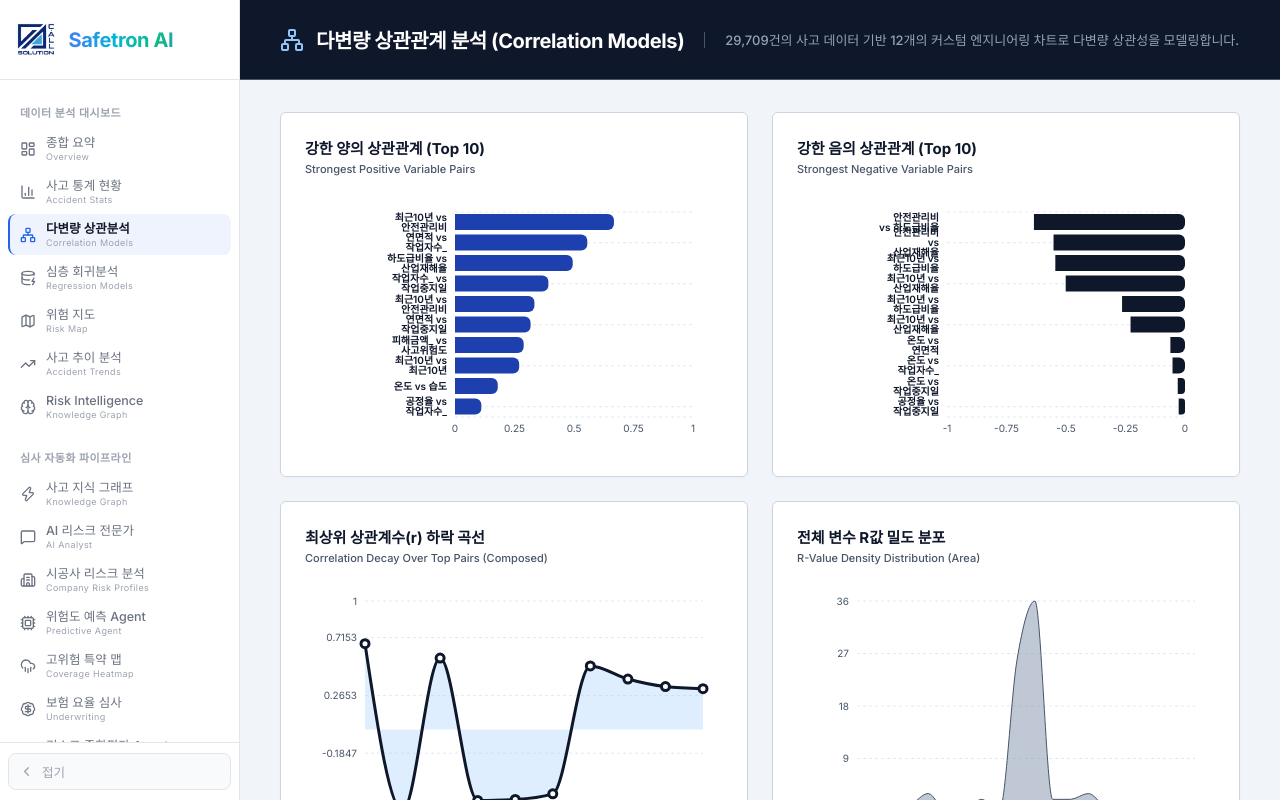
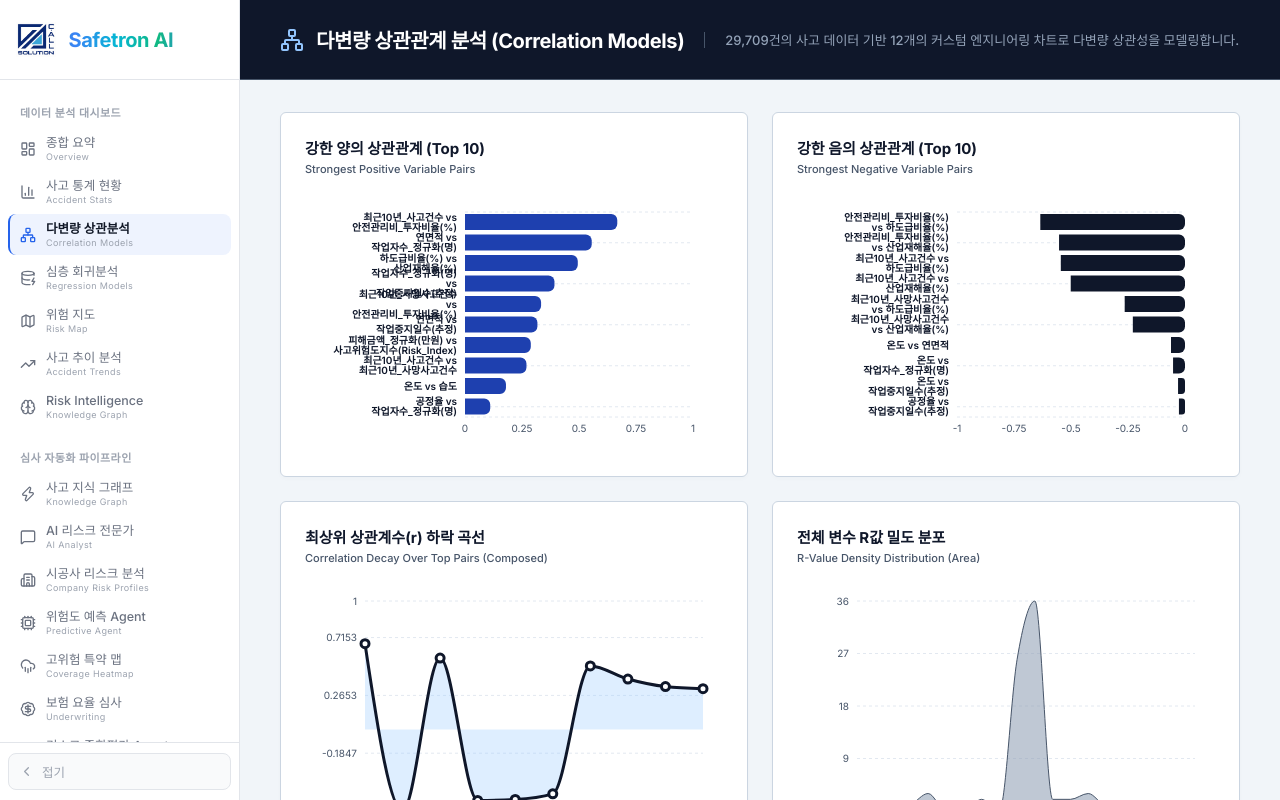
Before and after one commit to bignine99/Safetron_AI, a Next.js app in the folder dashboard/: page /safetron/analytics/correlation in a window 1280 px wide. Built offline with nearby package versions, Linux system fonts and the light colour scheme; a web font is replaced by a local one.

Commit message:
fix: prevent y-axis text from wrapping and truncating

```diff
--- a/dashboard/src/app/analytics/correlation/page.tsx
+++ b/dashboard/src/app/analytics/correlation/page.tsx
@@ -73,9 +73,9 @@ export default function CorrelationPage() {
 
   // Sort & Prepare Datasets
   const sortedData = [...data].sort((a, b) => Math.abs(b.r) - Math.abs(a.r));
-  const topCorrs = sortedData.slice(0, 10).map((d:any) => ({ name: `${d.var1.slice(0,5)} vs ${d.var2.slice(0,5)}`, r: d.r }));
-  const posCorrs = [...data].sort((a,b) => b.r - a.r).slice(0, 10).map((d:any) => ({ name: `${d.var1.slice(0,5)} vs ${d.var2.slice(0,5)}`, r: d.r }));
-  const negCorrs = [...data].sort((a,b) => a.r - b.r).slice(0, 10).map((d:any) => ({ name: `${d.var1.slice(0,5)} vs ${d.var2.slice(0,5)}`, r: d.r }));
+  const topCorrs = sortedData.slice(0, 10).map((d:any) => ({ name: `${d.var1} vs ${d.var2}`, r: d.r }));
+  const posCorrs = [...data].sort((a,b) => b.r - a.r).slice(0, 10).map((d:any) => ({ name: `${d.var1} vs ${d.var2}`, r: d.r }));
+  const negCorrs = [...data].sort((a,b) => a.r - b.r).slice(0, 10).map((d:any) => ({ name: `${d.var1} vs ${d.var2}`, r: d.r }));
 
   // Scatter plot: R vs Abs(R) or P-value
   const scatterData = sortedData.slice(0, 100).map((d:any) => ({
@@ -128,10 +128,10 @@ export default function CorrelationPage() {
           {/* C1: Positives Bar */}
           <ChartCard title="강한 양의 상관관계 (Top 10)" subtitle="Strongest Positive Variable Pairs" colSpan={2}>
             <ResponsiveContainer width="100%" height={260}>
-              <BarChart layout="vertical" data={posCorrs} margin={{ top: 20, right: 30, left: 60, bottom: 5 }}>
+              <BarChart layout="vertical" data={posCorrs} margin={{ top: 20, right: 30, left: 10, bottom: 5 }}>
                 <CartesianGrid strokeDasharray="3 3" horizontal={true} vertical={false} stroke="#e2e8f0" />
                 <XAxis type="number" domain={[0, 1]} axisLine={false} tickLine={false} tick={{fontSize: 10, fill: PALETTE.slate}} />
-                <YAxis dataKey="name" type="category" axisLine={false} tickLine={false} tick={{fontSize: 10, fill: PALETTE.deep, fontWeight: 600}} width={90} />
+                <YAxis dataKey="name" type="category" axisLine={false} tickLine={false} tick={{fontSize: 10, fill: PALETTE.deep, fontWeight: 600}} width={150} />
                 <RechartsTooltip cursor={{fill: 'rgba(241, 245, 249, 0.5)'}} contentStyle={{borderRadius: '6px', border: '1px solid #cbd5e1'}} />
                 <Bar dataKey="r" fill={PALETTE.primary} radius={[0, 6, 6, 0]} barSize={16} />
               </BarChart>
@@ -141,10 +141,10 @@ export default function CorrelationPage() {
           {/* C2: Negatives Bar */}
           <ChartCard title="강한 음의 상관관계 (Top 10)" subtitle="Strongest Negative Variable Pairs" colSpan={2}>
             <ResponsiveContainer width="100%" height={260}>
-              <BarChart layout="vertical" data={negCorrs} margin={{ top: 20, right: 30, left: 60, bottom: 5 }}>
+              <BarChart layout="vertical" data={negCorrs} margin={{ top: 20, right: 30, left: 10, bottom: 5 }}>
                 <CartesianGrid strokeDasharray="3 3" horizontal={true} vertical={false} stroke="#e2e8f0" />
                 <XAxis type="number" domain={[-1, 0]} axisLine={false} tickLine={false} tick={{fontSize: 10, fill: PALETTE.slate}} />
-                <YAxis dataKey="name" type="category" axisLine={false} tickLine={false} tick={{fontSize: 10, fill: PALETTE.deep, fontWeight: 600}} width={90} />
+                <YAxis dataKey="name" type="category" axisLine={false} tickLine={false} tick={{fontSize: 10, fill: PALETTE.deep, fontWeight: 600}} width={150} />
                 <RechartsTooltip cursor={{fill: 'rgba(241, 245, 249, 0.5)'}} contentStyle={{borderRadius: '6px', border: '1px solid #cbd5e1'}} />
                 <Bar dataKey="r" fill={PALETTE.deep} radius={[6, 0, 0, 6]} barSize={16} />
               </BarChart>
```
